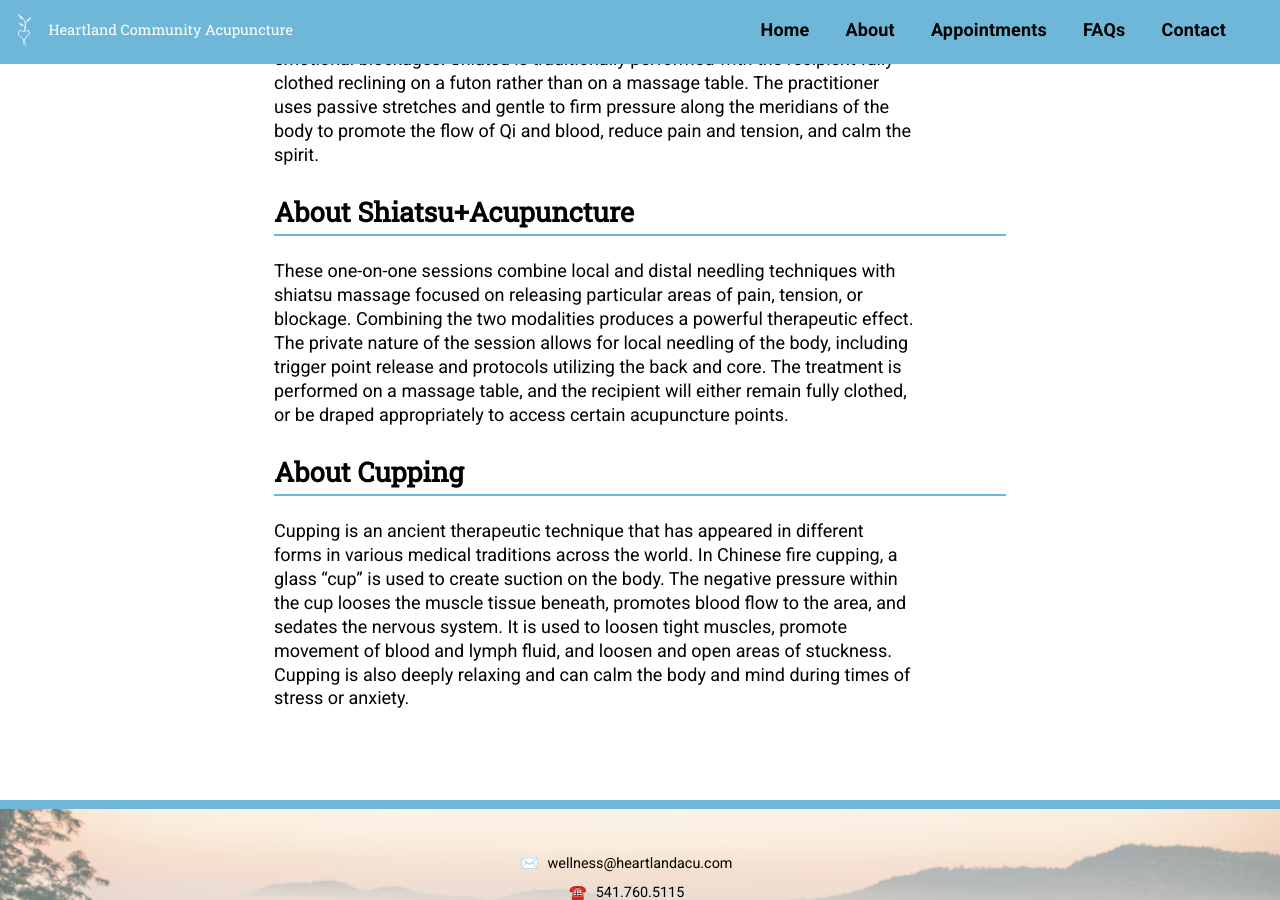
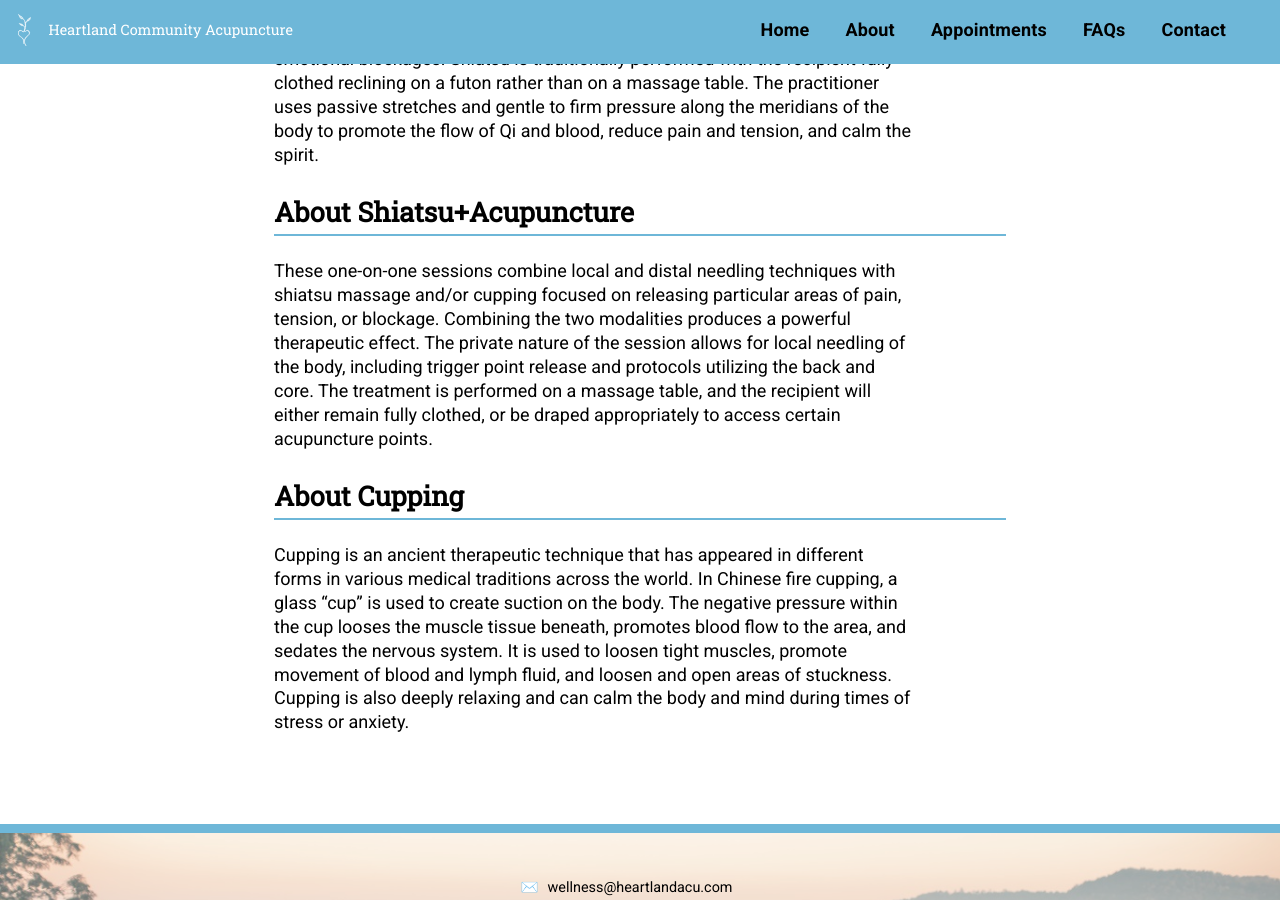
Before and after one commit to alwaysblank/heartlandacu, a Jekyll site: the page built from about.md, in a window 1280 px wide and 900 px high, scrolled down 1822 px. Built offline with Jekyll 4.4.1, drawn with Linux system fonts in a browser that asks for light colours; a script that is not in the unit is left out.

Commit message:
Update Pages “about”

```diff
--- a/about.md
+++ b/about.md
@@ -35,7 +35,7 @@ Shiatsu is a form of Japanese Meridian massage. It is a gentle but highly effect
 
 ## About Shiatsu+Acupuncture
 
-These one-on-one sessions combine local and distal needling techniques with shiatsu massage focused on releasing particular areas of pain, tension, or blockage.  Combining the two modalities produces a powerful therapeutic effect.  The private nature of the session allows for local needling of the body, including trigger point release and protocols utilizing the back and core.  The treatment is performed on a massage table, and the recipient will either remain fully clothed, or be draped appropriately to access certain acupuncture points.
+These one-on-one sessions combine local and distal needling techniques with shiatsu massage and/or cupping focused on releasing particular areas of pain, tension, or blockage.  Combining the two modalities produces a powerful therapeutic effect.  The private nature of the session allows for local needling of the body, including trigger point release and protocols utilizing the back and core.  The treatment is performed on a massage table, and the recipient will either remain fully clothed, or be draped appropriately to access certain acupuncture points.
 
 ## About Cupping
 
```
